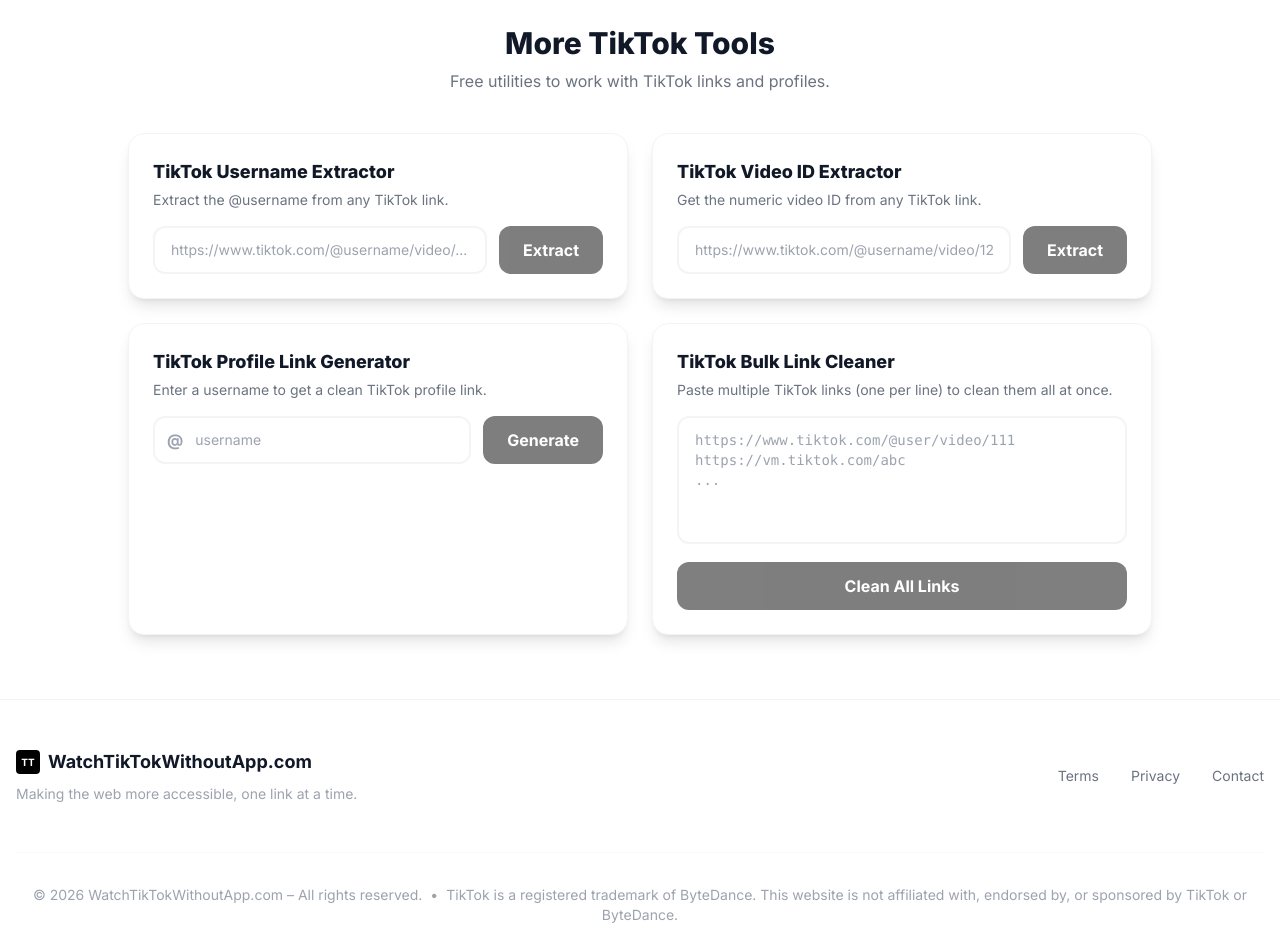
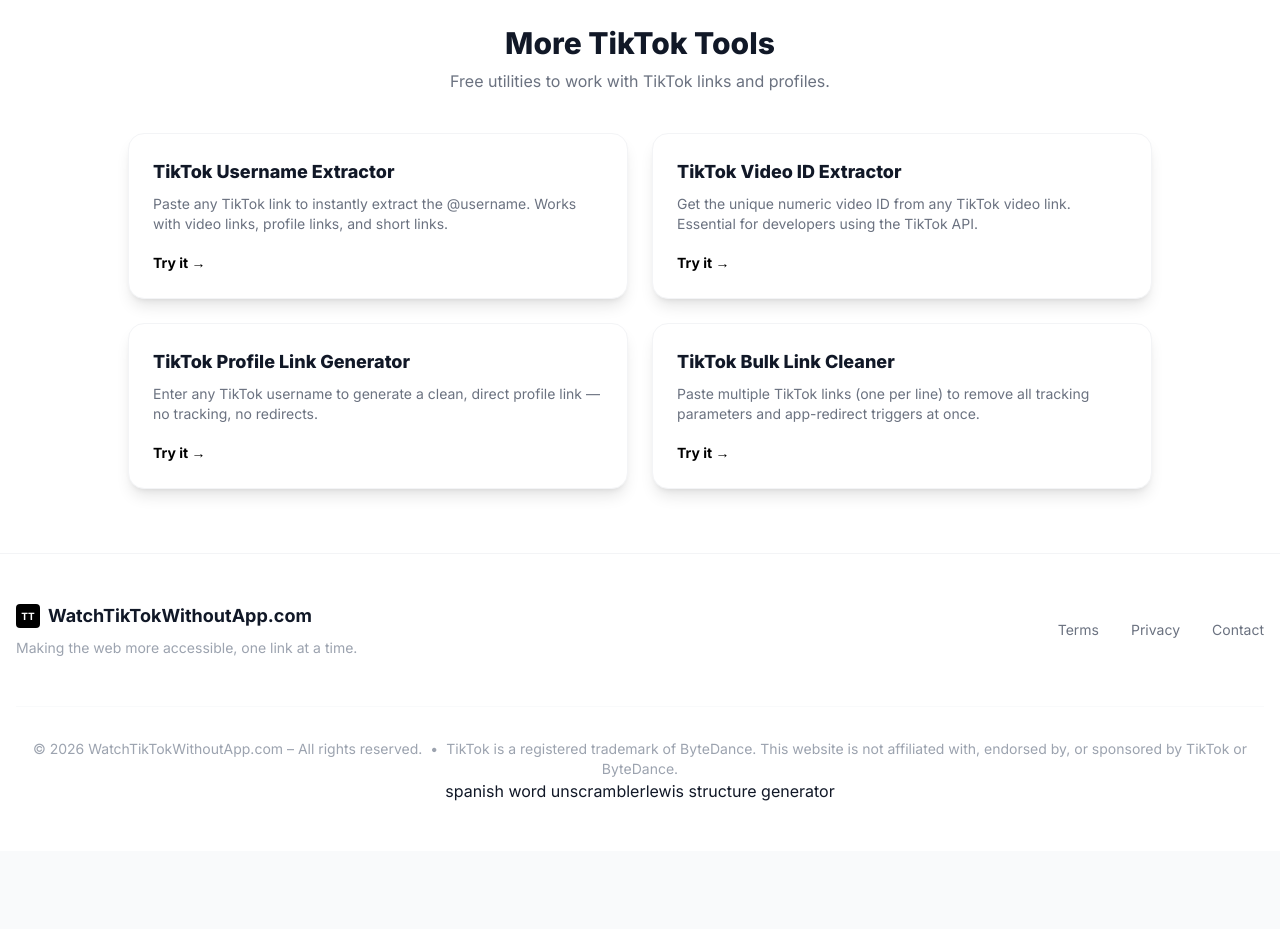
Before and after one commit to foxigaoqian/watchtiktokwithoutapp, a React (Vite) app: page / in a window 1280 px wide. Shown: the part 2500-3429 px from the top of the page. After the commit the page ends 3351 px from the top, so only its background shows below. Built offline with nearby package versions, Linux system fonts and the light colour scheme.

Commit message:
Add tool page entry links on homepage

```diff
--- a/App.tsx
+++ b/App.tsx
@@ -1,5 +1,5 @@
 import React, { useState, useEffect } from 'react';
-import { BrowserRouter, Routes, Route, useParams, useNavigate } from 'react-router-dom';
+import { BrowserRouter, Routes, Route, useParams, useNavigate, Link } from 'react-router-dom';
 import { Header } from './components/Header';
 import { Hero } from './components/Hero';
 import { TiktokTool } from './components/TiktokTool';
@@ -21,7 +21,10 @@
 
 export type PageView = 'home' | 'terms' | 'privacy' | 'contact';
 
-const HomePage: React.FC<{ t: Locale; setView: (v: PageView) => void }> = ({ t, setView }) => (
+const HomePage: React.FC<{ t: Locale; setView: (v: PageView) => void }> = ({ t, setView }) => {
+  const { lang } = useParams<{ lang?: string }>();
+  const base = lang ? `/${lang}` : '';
+  return (
   <>
     <Hero t={t} />
     <div className="container mx-auto px-4 -mt-16 md:-mt-24 relative z-10">
@@ -44,15 +47,24 @@
           <p className="text-gray-500">{t.tools.sectionSubtitle}</p>
         </div>
         <div className="grid grid-cols-1 md:grid-cols-2 gap-6 max-w-5xl mx-auto">
-          <UsernameExtractor />
-          <VideoIdExtractor />
-          <ProfileLinkGenerator />
-          <BulkLinkCleaner />
+          {([
+            { slug: 'username-extractor', tp: t.toolPages.usernameExtractor },
+            { slug: 'video-id-extractor', tp: t.toolPages.videoIdExtractor },
+            { slug: 'profile-link-generator', tp: t.toolPages.profileLinkGenerator },
+            { slug: 'bulk-link-cleaner', tp: t.toolPages.bulkLinkCleaner },
+          ] as const).map(({ slug, tp }) => (
+            <Link key={slug} to={`${base}/tools/${slug}`} className="block bg-white rounded-2xl shadow-lg p-6 border border-gray-100 hover:border-pink-300 hover:shadow-xl transition-all group">
+              <h3 className="text-lg font-black mb-2 group-hover:text-pink-600 transition-colors">{tp.h1}</h3>
+              <p className="text-sm text-gray-500 mb-4">{tp.subtitle}</p>
+              <span className="text-sm font-bold text-black group-hover:text-pink-600 transition-colors">Try it →</span>
+            </Link>
+          ))}
         </div>
       </div>
     </section>
   </>
-);
+  );
+};
 
 const LocalePage: React.FC = () => {
   const { lang } = useParams<{ lang: string }>();
```
